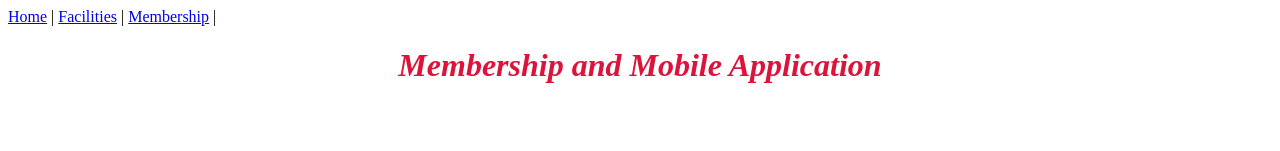
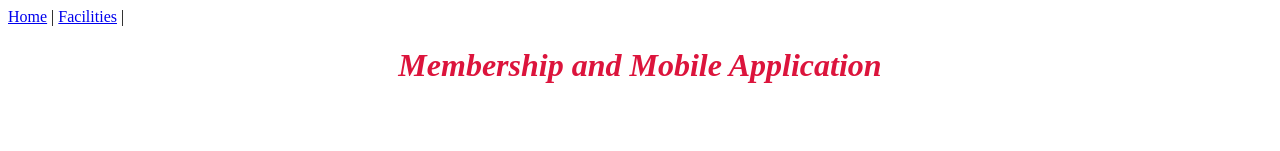
Before and after one commit to ohhgummybear/Assignment-2, a plain HTML site: page page3.html in a window 1280 px wide. Shown: the top 151 px of the page. Drawn offline with Linux system fonts and the light colour scheme.

Commit message:
Update page3.html

```diff
--- a/page3.html
+++ b/page3.html
@@ -15,7 +15,6 @@ img {
 <nav>
 <a href="Index.html">Home</a> |
 <a href="page2.html">Facilities</a> |
-<a href="page3.html">Membership</a> |
 </nav>
 <h1 style="font-family:ms reference sans serif;text-align:center;font-style:italic;color:crimson">Membership and Mobile Application</h1>
 <br>
```
